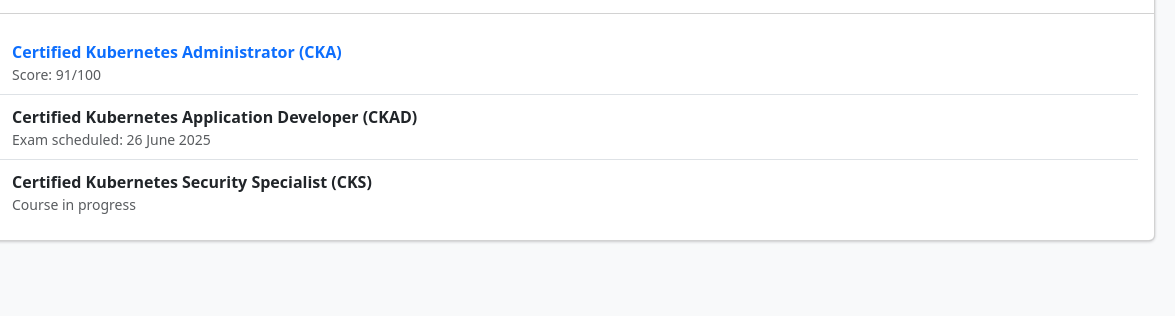
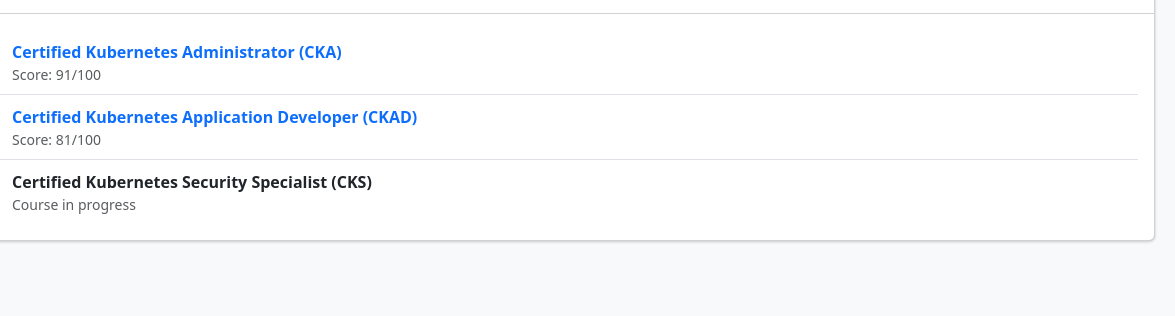
Before and after one commit to escomputers/cv, a plain HTML site: page cv-printable.html in a window 1280 px wide. Shown: the part 731-1047 px from the top of the page, 105-1280 px from the left. Drawn offline with nearby package versions, Linux system fonts and the light colour scheme.

Commit message:
Added CKAD certification

```diff
--- a/cv-printable.html
+++ b/cv-printable.html
@@ -266,8 +266,11 @@ INSTRUCTIONS FOR PRINTING:
                     <li class="list-group-item d-flex align-items-center">
                       <img src="static/images/ckad.png" alt="ckad" width="48" height="48" class="me-3">
                       <div>
-                        <span class="fw-bold">Certified Kubernetes Application Developer (CKAD)</span>
-                        <div class="text-muted small">Exam scheduled: 26 June 2025</div>
+                        <a href="https://ti-user-certificates.s3.amazonaws.com/e0df7fbf-a057-42af-8a1f-590912be5460/28df3586-0f42-4a5e-8f6e-df6b7c4568c0-emiliano-spada-9c81b1b1-7dce-4199-80c2-1cb37ecd71d1-certificate.pdf"
+                          class="fw-bold text-decoration-none" target="_blank">
+                          Certified Kubernetes Application Developer (CKAD)
+                        </a>
+                        <div class="text-muted small">Score: 81/100</div>
                       </div>
                     </li>
 
```
Also changed, not shown: index.html (+7 -4 lines).
